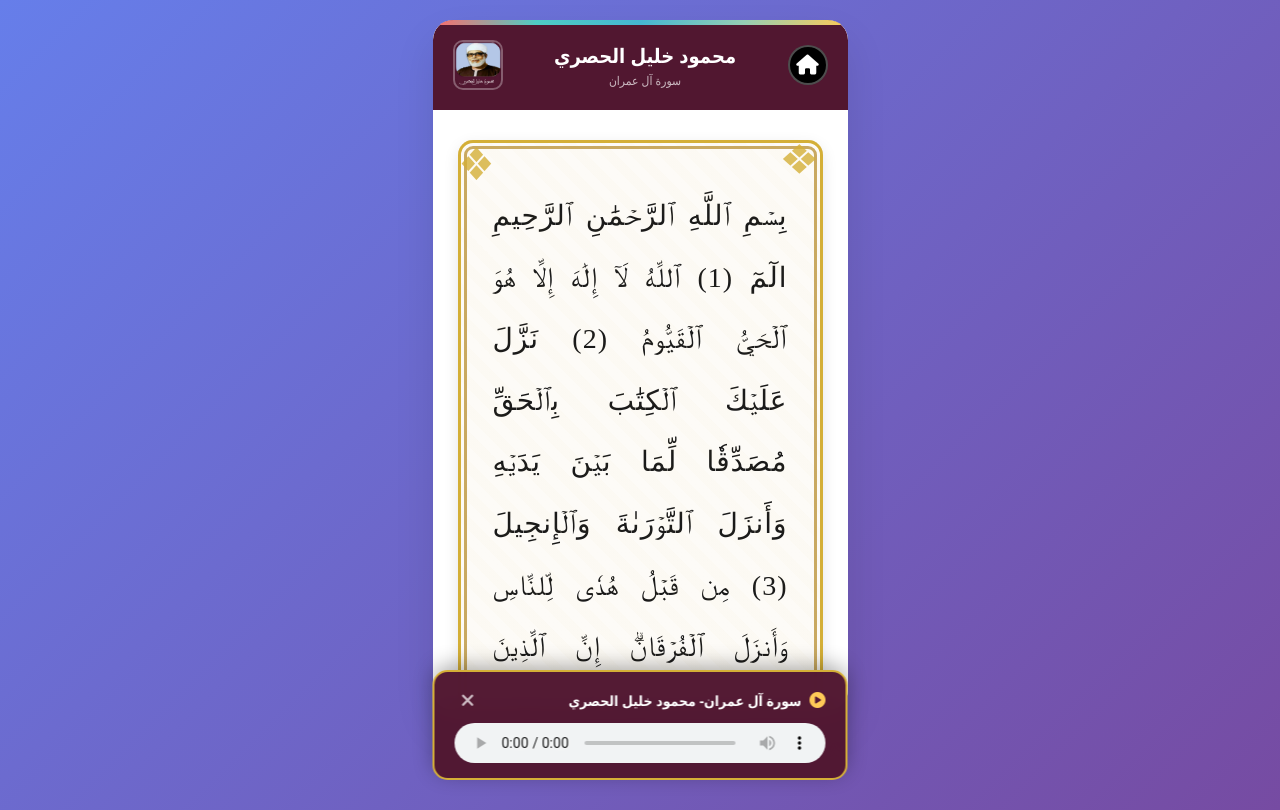
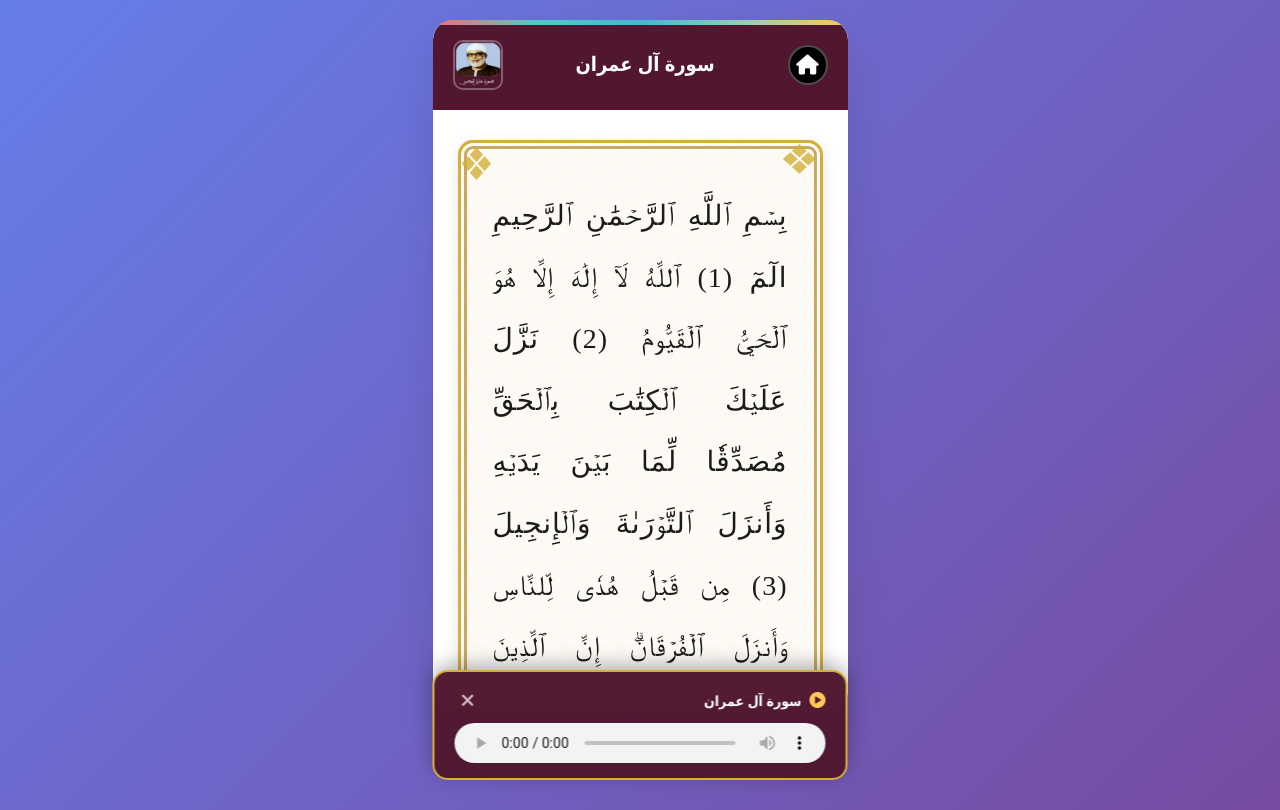
Before and after one commit to Op-Lib/hossari, a plain HTML site: page sora/3.html in a window 1280 px wide. Drawn offline with Linux system fonts and the light colour scheme; a web font is replaced by a local one.

Commit message:
Update 3.html

```diff
--- a/sora/3.html
+++ b/sora/3.html
@@ -365,8 +365,8 @@
                 <i class="fas fa-home"></i>
             </div>
             <div class="header-center">
-                <div class="title">محمود خليل الحصري</div>
-                <div class="subtitle">سورة آل عمران</div>
+                <div class="title">سورة آل عمران</div>
+                <div class="subtitle"></div>
             </div>
             <img src="icon.png" alt="App Icon" class="app-icon" title="القرآن الكريم">
         </header>
@@ -392,7 +392,7 @@
             <div class="fixed-player-header">
                 <div class="fixed-player-title">
                     <i class="fas fa-play-circle"></i>
-                    <span>سورة آل عمران- محمود خليل الحصري</span>
+                    <span>سورة آل عمران</span>
                 </div>
                 <button class="fixed-close-btn" onclick="closePlayer()" title="إغلاق">
                     <i class="fas fa-times"></i>
```
